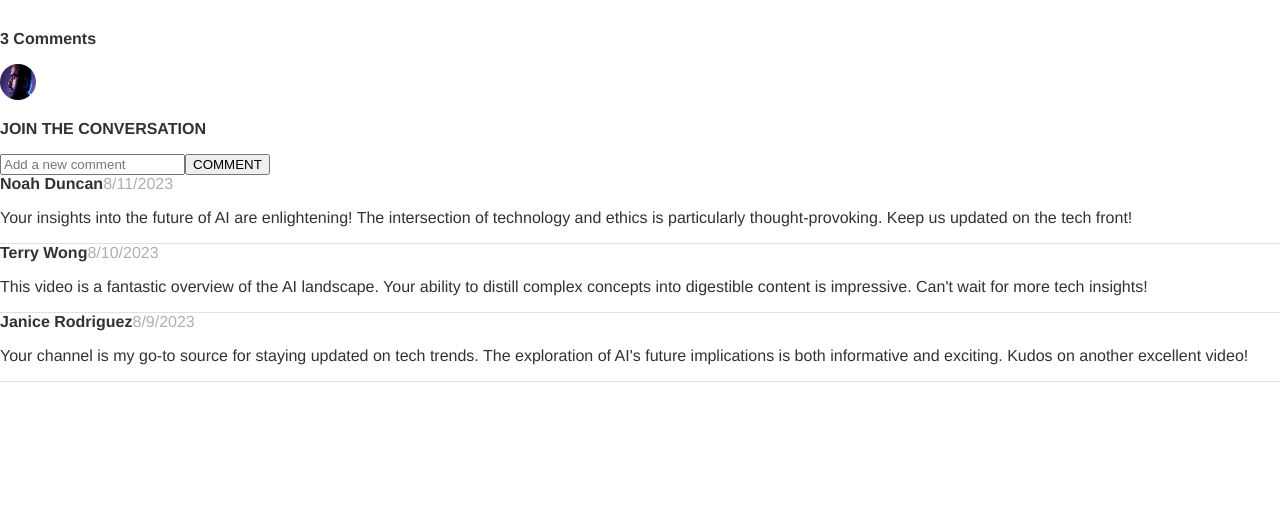
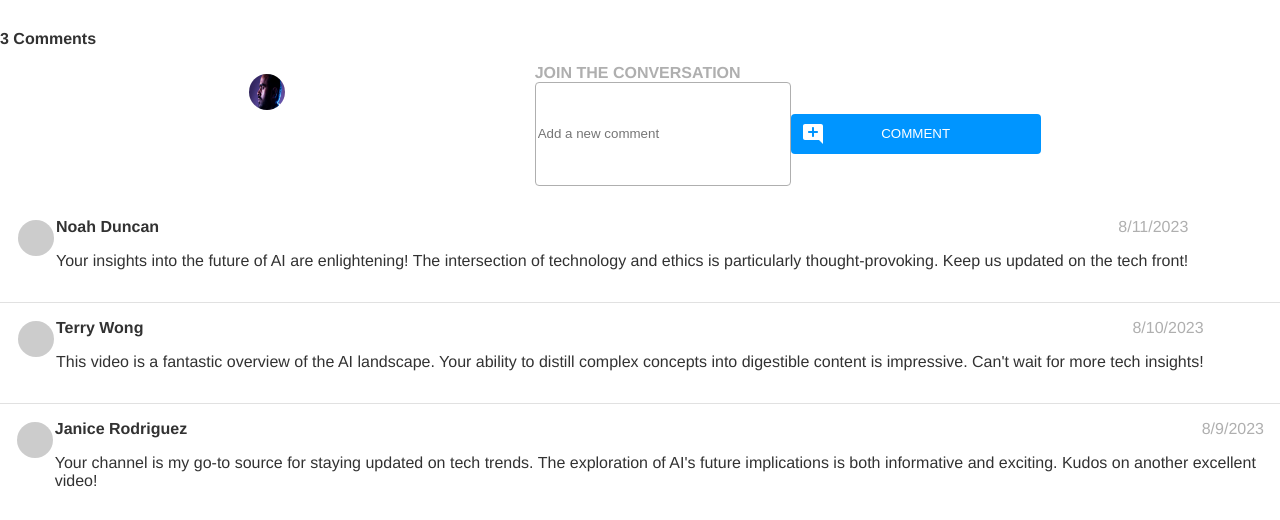
Before and after one commit to skhys/sahar-khyabani-brainflix, a React (Create React App) app: page / in a window 1280 px wide. Shown: the part 1283-1803 px from the top of the page. Before the commit the page ends 1665 px from the top, so only its background shows below. Built offline with nearby package versions, Linux system fonts and the light colour scheme.

Commit message:
comment section styling in progress

```diff
--- a/src/components/Comments/Comments.jsx
+++ b/src/components/Comments/Comments.jsx
@@ -1,6 +1,7 @@
 import React from "react";
 import "./Comments.scss";
 import circleImg from "../../assets/Images/Mohan-muruge.jpg";
+import defaultAvatar from "../../assets/Images/defaultAvatar.png";
 
 function MainComment({ selectedComment }) {
   const organizeComments = selectedComment.comments.sort(
@@ -45,7 +46,13 @@ function MainComment({ selectedComment }) {
                 alt="user image"
               />
             ) : (
-              <div className="comment-section__placeholder"></div>
+              <div className="comment-section__placeholder">
+                <img
+                  className="comment-section__avatar"
+                  src={defaultAvatar}
+                  alt="default avatar"
+                />
+              </div>
             )}
             <div className="comment-section__commentinfo">
               <div className="comment-section__headerinfo">
--- a/src/components/Comments/Comments.scss
+++ b/src/components/Comments/Comments.scss
@@ -7,35 +7,70 @@
     font-weight: 600;
   }
   &__wrapper {
+    display: flex;
+    justify-content: space-evenly;
   }
   &__image {
     border-radius: 50%;
     height: 36px;
     width: 36px;
+    padding: 10px;
   }
   &__form {
   }
   &__title {
     font-weight: 700;
+    color: $silver1;
+    margin: 0;
   }
   &__container {
+    padding-bottom: 16px;
   }
   &__commentform {
+    width: 250px;
+    height: 100px;
+    border-radius: 4px;
+    border: 1px solid $silver1;
   }
   &__btn {
+    height: 40px;
+    width: 250px;
+    border-radius: 4px;
+    border: none;
+    color: $white1;
+    background-image: url(../../assets/Images/Icons/add_comment.svg);
+    background-repeat: no-repeat;
+    background-position: 10px center;
+    background-color: $blue1;
   }
   &__commentlist {
   }
   &__selectedcomments {
+    display: flex;
     border-bottom: 1px solid $silver2;
+    padding: 16px;
   }
   &__userpic {
   }
   &__placeholder {
+    width: 40px;
+    height: 40px;
+    border-radius: 50%;
+    display: flex;
+    align-items: center;
+    justify-content: center;
+  }
+  &__avatar {
+    border-radius: 50%;
+    height: 36px;
+    width: 36px;
+    padding: 10px;
   }
   &__commentinfo {
   }
   &__headerinfo {
+    display: flex;
+    justify-content: space-between;
   }
   &__username {
     font-weight: 600;
```
Also changed, not shown: src/Assets/Images/defaultAvatar.png (added).
